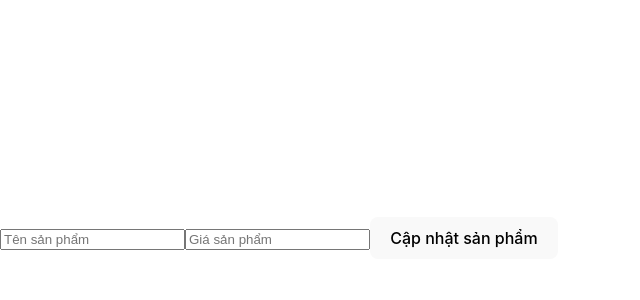
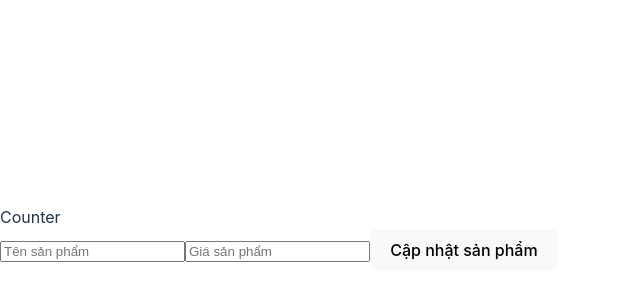
Before and after one commit to datlt2306/web502, a React (Vite) app in the folder WD18328/: page /products/1/edit in a window 1280 px wide. Shown: the part 162-462 px from the top of the page, without its empty margins (0-640 px from the left). Built offline with nearby package versions, Linux system fonts and the light colour scheme; no server answers.

Commit message:
WD18328 - Buổi 5

```diff
--- a/WD18328/src/App.tsx
+++ b/WD18328/src/App.tsx
@@ -5,6 +5,7 @@ import { Routes, Route } from "react-router-dom";
 import ProductList from "./components/ProductList";
 import ProductAdd from "./components/ProductAdd";
 import ProductEdit from "./components/ProductEdit";
+import Counter from "./components/Counter";
 function App() {
     const [products, setProducts] = useState<IProduct[]>([]);
     useEffect(() => {
@@ -44,6 +45,7 @@ function App() {
     };
     return (
         <>
+            <Counter />
             <Routes>
                 <Route path="/" element={<h1>Home Page</h1>} />
                 <Route
--- /dev/null
+++ b/WD18328/src/components/Counter.tsx
@@ -0,0 +1,8 @@
+import React, { useContext } from "react";
+import { CountContext } from "../main";
+const Counter = () => {
+    console.log(useContext(CountContext));
+    return <div>Counter</div>;
+};
+
+export default Counter;
--- a/WD18328/src/components/ProductAdd.tsx
+++ b/WD18328/src/components/ProductAdd.tsx
@@ -2,6 +2,7 @@ import React from "react";
 import { IProduct } from "../interfaces/product";
 import { useForm, SubmitHandler } from "react-hook-form";
 import { useNavigate } from "react-router-dom";
+
 type ProductAddProps = {
     onAdd: (product: IProduct) => void;
 };
--- a/WD18328/src/main.tsx
+++ b/WD18328/src/main.tsx
@@ -2,9 +2,13 @@ import ReactDOM from "react-dom/client";
 import App from "./App";
 import "./index.css";
 import { BrowserRouter } from "react-router-dom";
-
+import { createContext } from "react";
+const count = 10;
+export const CountContext = createContext(0 as number);
 ReactDOM.createRoot(document.getElementById("root")!).render(
-    <BrowserRouter>
-        <App />
-    </BrowserRouter>
+    <CountContext.Provider value={count}>
+        <BrowserRouter>
+            <App />
+        </BrowserRouter>
+    </CountContext.Provider>
 );
```
